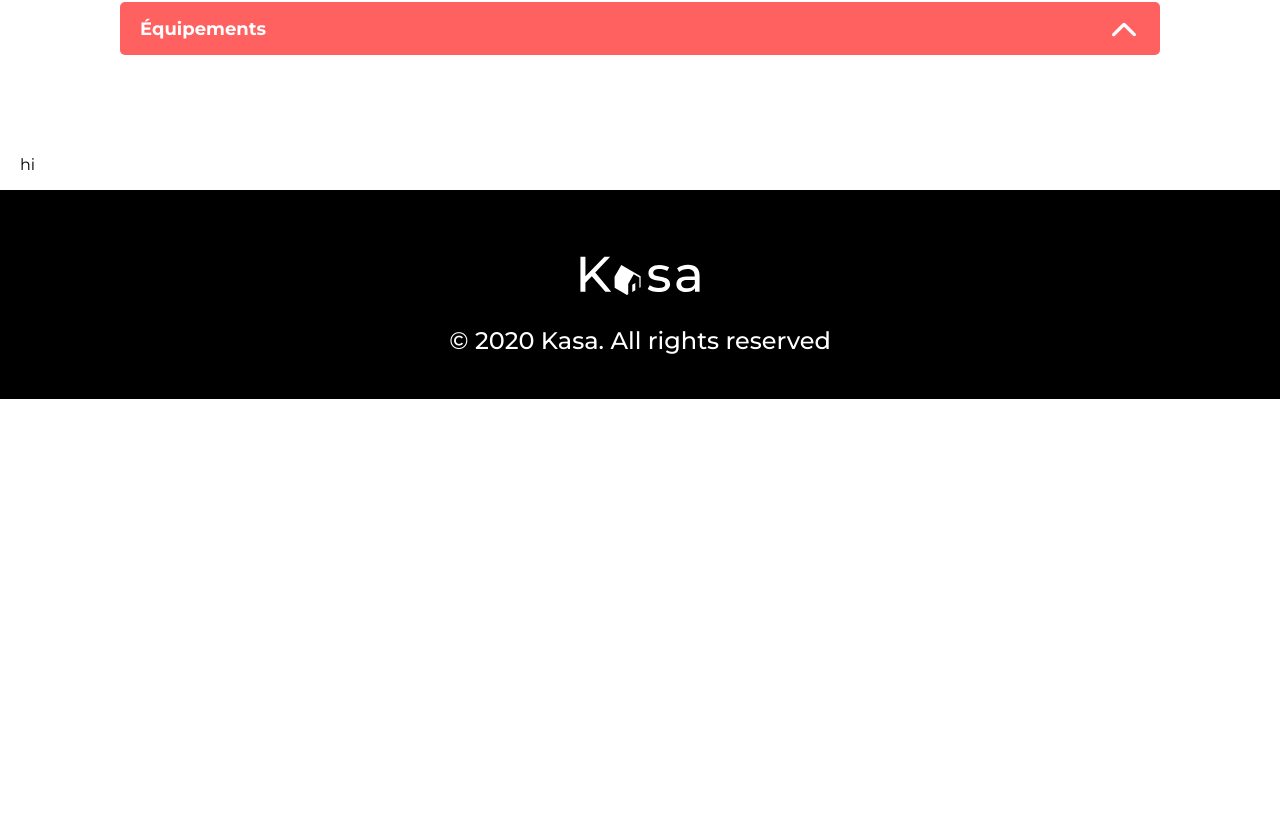
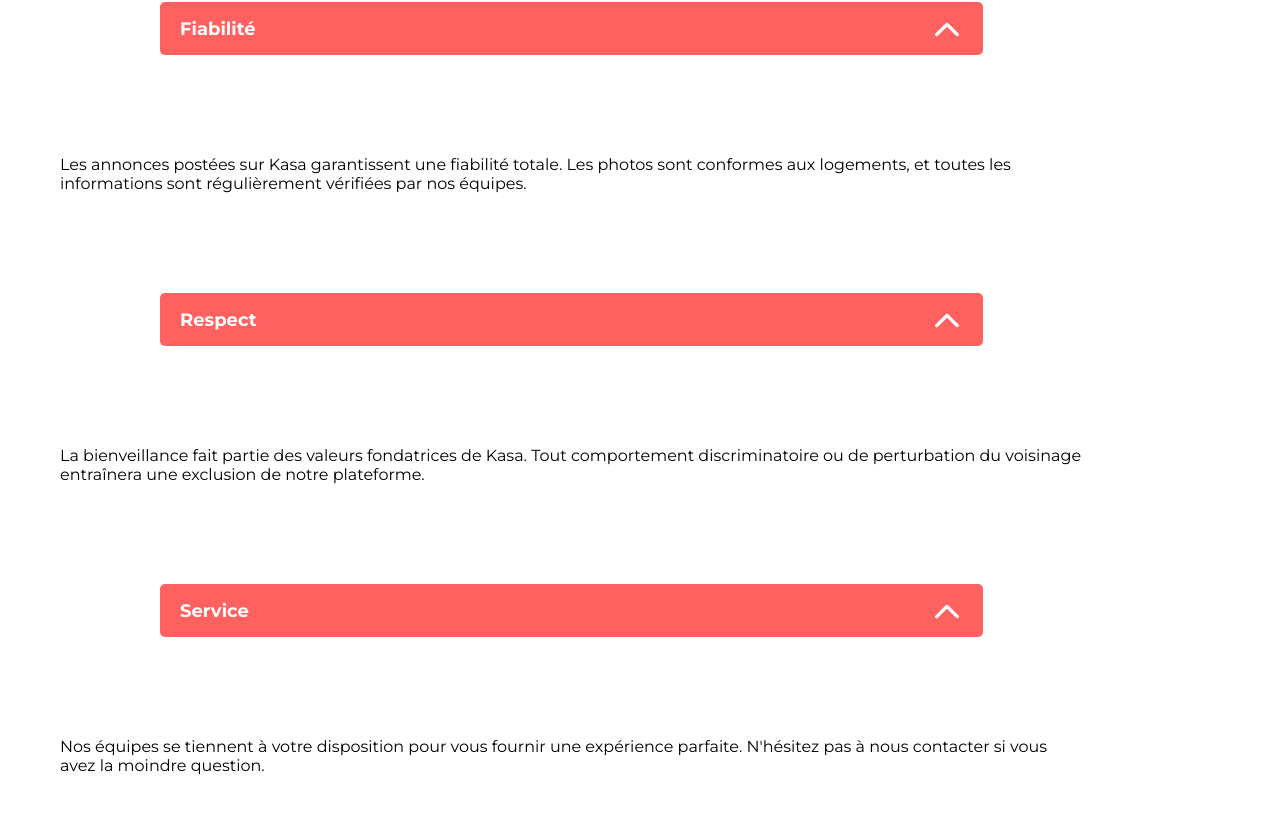
Before and after one commit to Thomagotchi/Kasa, a React (Create React App) app: page /A-Propos in a window 1280 px wide. Shown: the part 484-1300 px from the top of the page. Before the commit the page ends 883 px from the top, so only its background shows below. Built offline with nearby package versions, Linux system fonts and the light colour scheme.

Commit message:
Ajout des composants pour la page A Propos avec .map

```diff
--- a/src/Pages/APropos/PageAPropos.jsx
+++ b/src/Pages/APropos/PageAPropos.jsx
@@ -1,11 +1,22 @@
-import BackgroundImage from "../../Assets/Images/vallée.jpg"
-import Banner from "../../Components/Banner/Banner"
-import Dropdown from "../../Components/Dropdown/Dropdown"
-import './PageAPropos.scss';
+import BackgroundImage from "../../Assets/Images/vallée.jpg";
+import Banner from "../../Components/Banner/Banner";
+import Dropdown from "../../Components/Dropdown/Dropdown";
+import "./PageAPropos.scss";
+import Data from "../../Data/APropos.json";
 
-export function PageAPropos () {
-    return <div className="body-container">
-        <Banner img={BackgroundImage} />
-        <Dropdown title={'Équipements'} info={'hi'}/>
+export function PageAPropos() {
+  return (
+    <div className="body-container">
+      <Banner img={BackgroundImage} />
+      <ul className="dropdown-container">
+        {Data.map((element) => (
+          <Dropdown
+            title={element.title}
+            info={element.content}
+            key={element.title}
+          />
+        ))}
+      </ul>
     </div>
+  );
 }
--- a/src/Pages/APropos/PageAPropos.scss
+++ b/src/Pages/APropos/PageAPropos.scss
@@ -0,0 +1,3 @@
+.dropdown-container {
+    max-width: 1023px;
+}
--- /dev/null
+++ b/src/data/APropos.json
@@ -0,0 +1,22 @@
+[
+    {
+    "title": "Fiabilité",
+    "content":
+    "Les annonces postées sur Kasa garantissent une fiabilité totale. Les photos sont conformes aux logements, et toutes les informations sont régulièrement vérifiées par nos équipes."
+    },
+    {
+    "title": "Respect",
+    "content":
+    "La bienveillance fait partie des valeurs fondatrices de Kasa. Tout comportement discriminatoire ou de perturbation du voisinage entraînera une exclusion de notre plateforme."
+    },
+    {
+    "title": "Service",
+    "content":
+    "Nos équipes se tiennent à votre disposition pour vous fournir une expérience parfaite. N'hésitez pas à nous contacter si vous avez la moindre question."
+    },
+    {
+    "title": "Sécurité",
+    "content":
+    "La sécurité est la priorité de Kasa. Aussi bien pour nos hôtes que pour les voyageurs, chaque logement correspond aux critères de sécurité établis par nos services. En laissant une note aussi bien à l'hôte qu'au locataire, cela permet à nos équipes de vérifier que les standards sont bien respectés. Nous organisons également des ateliers sur la sécurité domestique pour nos hôtes."
+    }
+]
```
